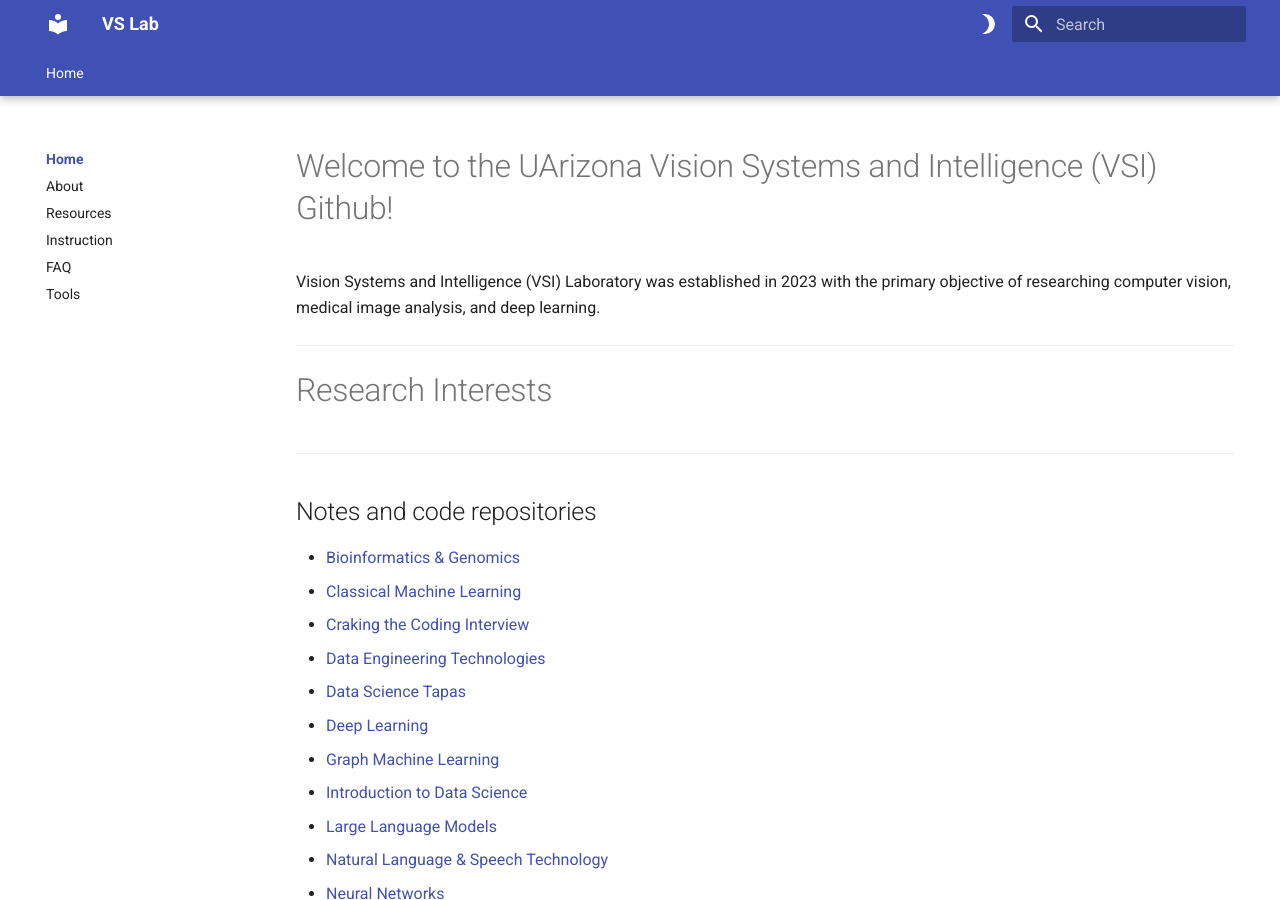
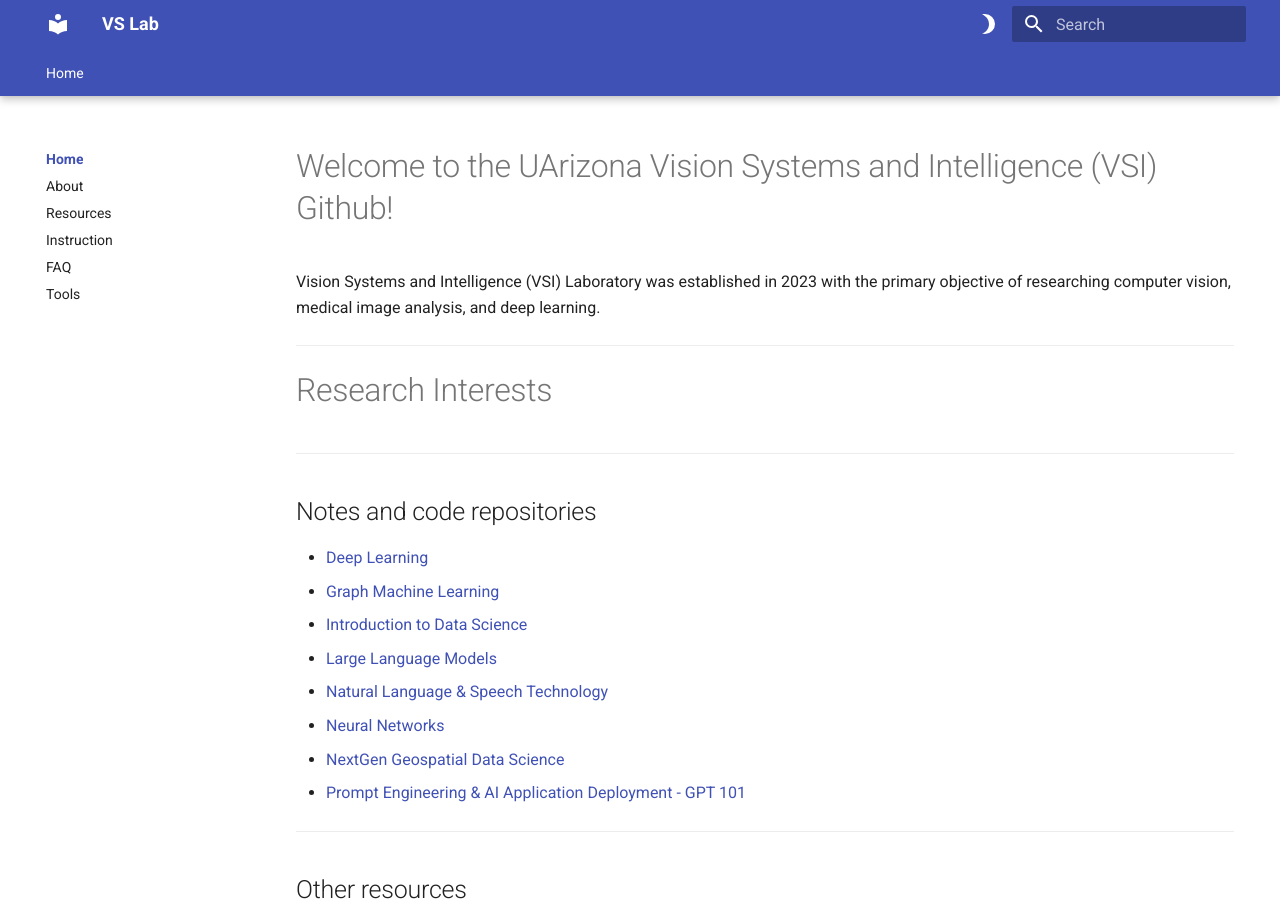
Before and after one commit to vsi-lab/wiki, an MkDocs documentation site: the page built from docs/index.md, in a window 1280 px wide and 900 px high. Built offline with MkDocs 1.6.1 and Material for MkDocs 9.7.7, drawn with Linux system fonts in a browser that asks for light colours.

Commit message:
Update index.md

```diff
--- a/docs/index.md
+++ b/docs/index.md
@@ -11,11 +11,6 @@
 
 ## Notes and code repositories
 
-* [Bioinformatics & Genomics](https://github.com/ua-datalab/Bioinformatics/wiki)
-* [Classical Machine Learning](https://github.com/ua-datalab/MLWorkshops/wiki)
-* [Craking the Coding Interview](https://github.com/ua-datalab/cracking_the_coding_interview)
-* [Data Engineering Technologies](https://github.com/ua-datalab/DataEngineering)
-* [Data Science Tapas](https://github.com/ua-datalab/DataScienceTapas/wiki)
 * [Deep Learning](https://github.com/ua-datalab/DLWorkshops/wiki)
 * [Graph Machine Learning](https://github.com/ua-datalab/GraphML)
 * [Introduction to Data Science](https://github.com/ua-datalab/Workshops/wiki)
```
